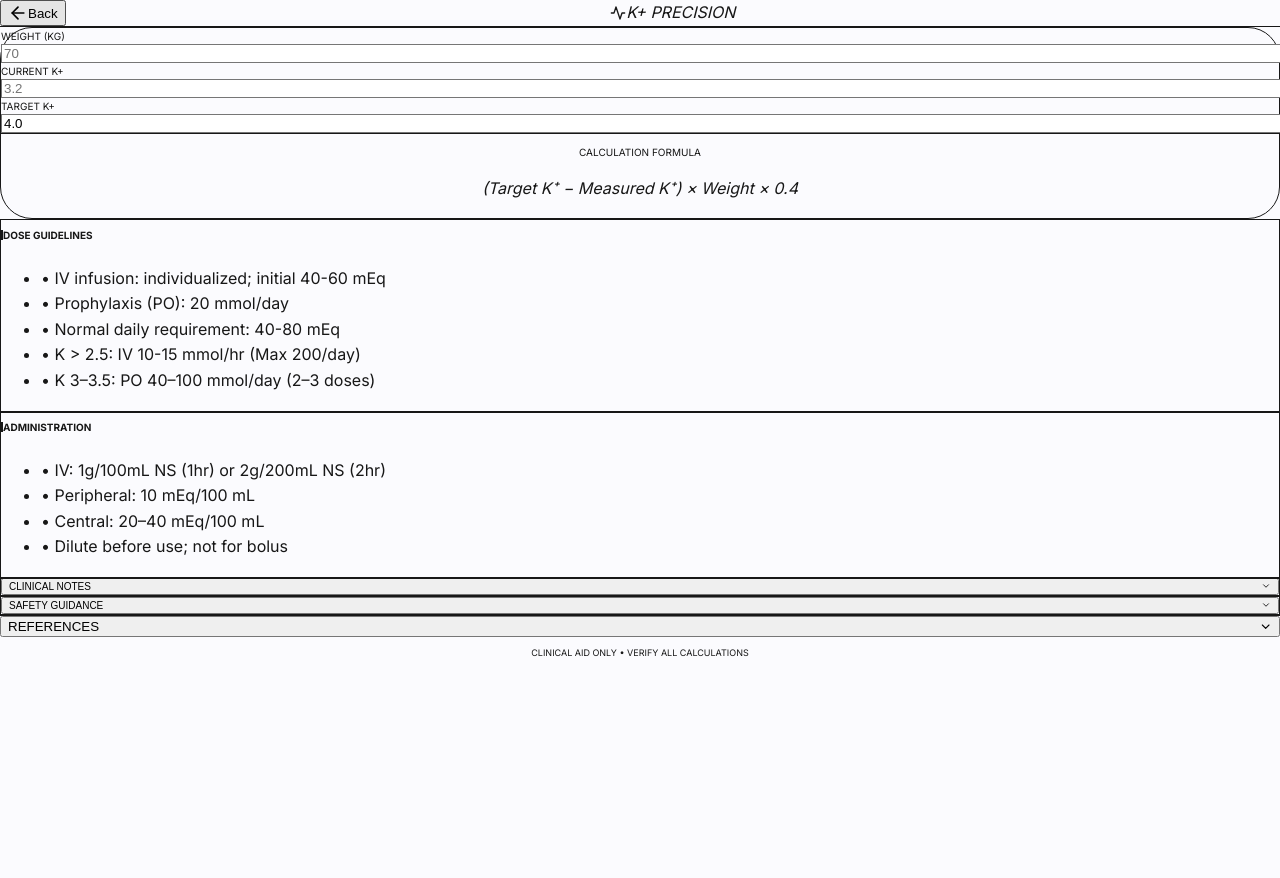
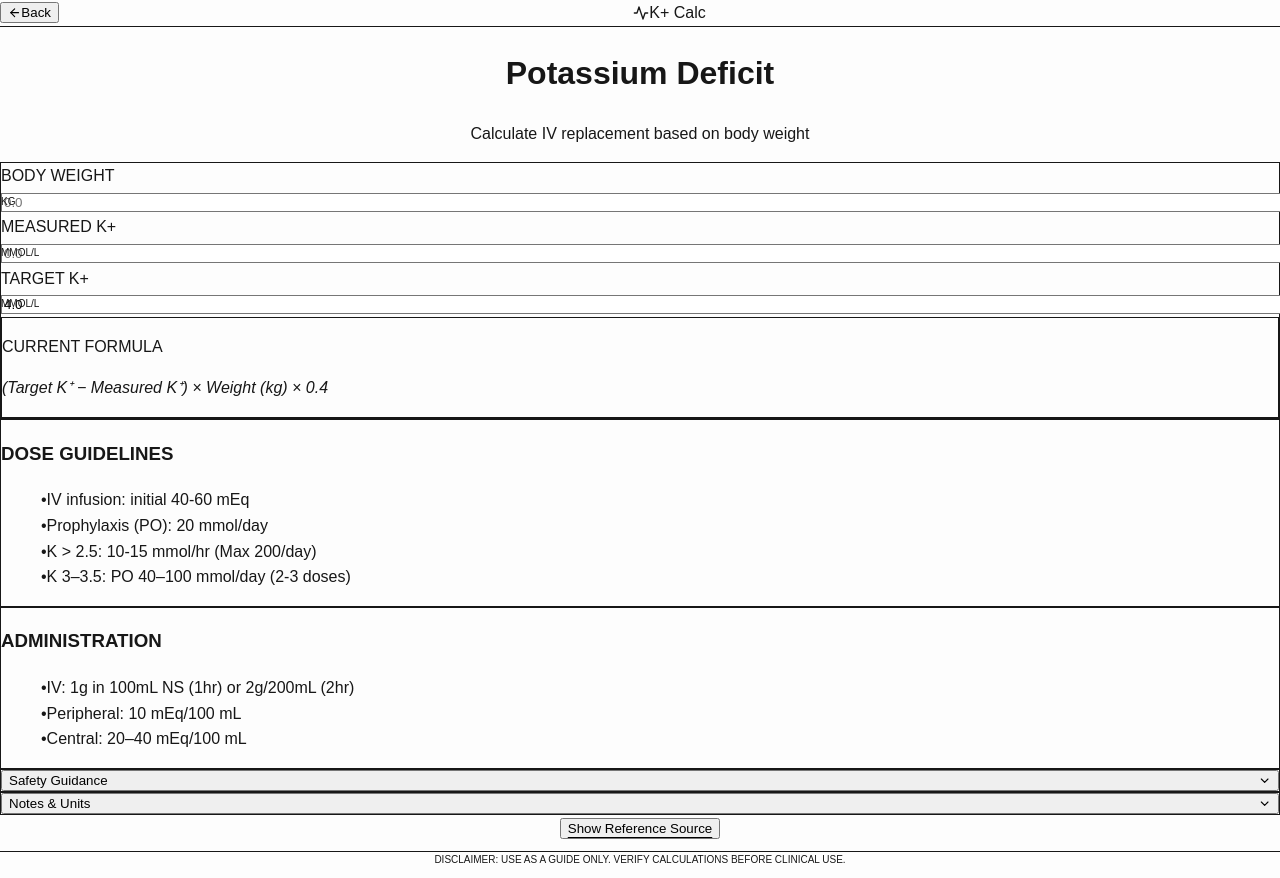
Before and after one commit to Jiahui-hub/HCTM-calculators, a Next.js app: page /calculators/potassium in a window 1280 px wide. Before the commit the page ends 800 px from the top, so only its background shows below. Built offline with nearby package versions, Linux system fonts and the light colour scheme.

Commit message:
update app/calculators/potassium/page.tsx

```diff
--- a/app/calculators/potassium/page.tsx
+++ b/app/calculators/potassium/page.tsx
@@ -11,7 +11,7 @@ export default function PotassiumCalculator() {
   const [targetK, setTargetK] = useState("4.0");
   const [openRef, setOpenRef] = useState(false);
 
-  // --- Logic (Original Content & Logic) ---
+  // --- Logic (KEPT EXACTLY AS PROVIDED) ---
   const deficit = weight && currentK && targetK
       ? (Number(targetK) - Number(currentK)) * Number(weight) * 0.4
       : 0;
@@ -24,192 +24,208 @@ export default function PotassiumCalculator() {
   let suggestedVials = 0;
   if (volumeML > 0) {
     if (volumeML <= 14) suggestedVials = 1;
+    else if (volumeML <= 16) suggestedVials = 2;
+    else if (volumeML <= 20) suggestedVials = 2;
     else if (volumeML <= 24) suggestedVials = 2;
+    else if (volumeML <= 30) suggestedVials = 3;
     else if (volumeML <= 35) suggestedVials = 3;
     else suggestedVials = Math.ceil(volumeML / vialML);
   }
 
-  const k = Number(currentK);
   let potassiumWarning = "";
   let warningColor = "";
+  const k = Number(currentK);
   if (k > 0) {
     if (k < 2.5) {
       potassiumWarning = "Severe hypokalaemia (<2.5 mmol/L). Continuous ECG monitoring required.";
-      warningColor = "bg-red-50 text-red-700 border-red-100";
+      warningColor = "bg-red-50 border-red-200 text-red-800";
     } else if (k < 3.0) {
       potassiumWarning = "Moderate hypokalaemia (2.5–3.0 mmol/L). IV replacement with close monitoring.";
-      warningColor = "bg-orange-50 text-orange-700 border-orange-100";
+      warningColor = "bg-orange-50 border-orange-200 text-orange-800";
     } else if (k < 3.5) {
       potassiumWarning = "Mild hypokalaemia (3.0–3.5 mmol/L). Oral replacement preferred.";
-      warningColor = "bg-amber-50 text-amber-700 border-amber-100";
+      warningColor = "bg-amber-50 border-amber-200 text-amber-800";
     }
   }
 
   return (
-    <div className="min-h-screen bg-[#FBFBFE] text-slate-900 font-sans pb-16">
+    <div className="min-h-screen bg-[#FDFDFD] text-slate-900 font-sans pb-10">
       <style jsx global>{`
-        @import url('https://fonts.googleapis.com/css2?family=Inter:wght@400;600;700;800&display=swap');
-        body { font-family: 'Inter', sans-serif; background-color: #FBFBFE !important; }
-        input::-webkit-outer-spin-button, input::-webkit-inner-spin-button { -webkit-appearance: none; margin: 0; }
+        body { background-color: #FDFDFD !important; }
+        input[type='number']::-webkit-inner-spin-button { display: none; }
       `}</style>
 
-      {/* Header */}
-      <nav className="sticky top-0 z-50 bg-white/80 backdrop-blur-md border-b border-slate-200 px-4 py-4">
+      {/* Modern Header */}
+      <nav className="sticky top-0 z-50 bg-white/90 backdrop-blur-md border-b border-slate-100 px-4 py-4">
         <div className="max-w-3xl mx-auto flex items-center justify-between">
-          <button onClick={() => router.back()} className="flex items-center gap-2 text-indigo-600 font-bold hover:opacity-70 transition-all">
-            <FiArrowLeft size={20} /> <span className="text-sm">Back</span>
+          <button onClick={() => router.back()} className="flex items-center gap-2 text-indigo-600 font-medium hover:opacity-70 transition">
+            <FiArrowLeft /> <span>Back</span>
           </button>
-          <div className="flex items-center gap-2 font-black text-slate-800 uppercase tracking-tighter italic">
-            <FiActivity className="text-indigo-600" /> K+ Precision
+          <div className="flex items-center gap-2 font-bold text-slate-800">
+            <FiActivity className="text-indigo-600" />
+            <span>K+ Calc</span>
           </div>
-          <div className="w-12" />
+          <div className="w-10" />
         </div>
       </nav>
 
-      <main className="max-w-3xl mx-auto px-4 mt-8 space-y-6">
-        {/* Input Card - Perfect Alignment Grid */}
-        <section className="bg-white rounded-[2rem] border border-slate-200 shadow-sm p-6 sm:p-8">
-          <div className="grid grid-cols-1 md:grid-cols-3 gap-4">
-            <InputBox label="Weight (kg)" value={weight} onChange={setWeight} placeholder="70" />
-            <InputBox label="Current K+" value={currentK} onChange={onChange(setCurrentK)} placeholder="3.2" />
-            <InputBox label="Target K+" value={targetK} onChange={onChange(setTargetK)} placeholder="4.0" />
+      <main className="max-w-3xl mx-auto px-4 pt-8 space-y-6">
+        <header className="text-center space-y-2">
+          <h1 className="text-3xl font-extrabold tracking-tight text-slate-900">Potassium Deficit</h1>
+          <p className="text-slate-500 text-sm">Calculate IV replacement based on body weight</p>
+        </header>
+
+        {/* Input Card */}
+        <section className="bg-white rounded-3xl border border-slate-200 shadow-sm p-6 md:p-8">
+          <div className="grid grid-cols-1 md:grid-cols-3 gap-6">
+            <InputGroup label="Body Weight" unit="kg" value={weight} setValue={setWeight} />
+            <InputGroup label="Measured K+" unit="mmol/L" value={currentK} setValue={setCurrentK} />
+            <InputGroup label="Target K+" unit="mmol/L" value={targetK} setValue={setTargetK} />
           </div>
 
-          <div className="mt-6 pt-6 border-t border-slate-100 text-center">
-             <p className="text-[10px] text-slate-400 font-bold uppercase tracking-widest mb-1">Calculation Formula</p>
-             <p className="text-sm text-slate-600 italic font-medium">(Target K⁺ − Measured K⁺) × Weight × 0.4</p>
+          <div className="mt-8 p-4 bg-indigo-50/50 rounded-2xl border border-indigo-100">
+             <p className="text-xs font-semibold text-indigo-900 uppercase tracking-wider mb-1">Current Formula</p>
+             <p className="text-sm text-indigo-700 italic">(Target K⁺ − Measured K⁺) × Weight (kg) × 0.4</p>
           </div>
         </section>
 
-        {/* Warning Section */}
+        {/* Dynamic Warning Alert */}
         {potassiumWarning && (
-          <div className={`flex gap-3 p-4 rounded-2xl border ${warningColor} animate-in fade-in duration-300`}>
+          <div className={`flex gap-3 p-4 rounded-2xl border animate-in fade-in slide-in-from-top-2 ${warningColor}`}>
             <FiAlertCircle className="shrink-0 mt-0.5" />
-            <p className="text-sm font-bold leading-tight">{potassiumWarning}</p>
+            <p className="text-sm font-medium">{potassiumWarning}</p>
           </div>
         )}
 
-        {/* Results Block - Perfectly Centered and Aligned */}
+        {/* Results Card */}
         {deficit > 0 && (
-          <div className="bg-indigo-600 rounded-[2.5rem] p-8 text-white shadow-2xl shadow-indigo-200">
-            <div className="text-center mb-8">
-              <span className="text-indigo-200 text-[10px] font-black uppercase tracking-widest">Total Deficit Required</span>
-              <h2 className="text-6xl font-black tracking-tighter mt-1">{deficit.toFixed(1)}<span className="text-xl font-normal opacity-60 ml-2">mmol</span></h2>
+          <div className="bg-slate-900 rounded-[2.5rem] p-8 text-white shadow-2xl shadow-indigo-200 animate-in zoom-in-95 duration-300">
+            <div className="text-center space-y-1 mb-8">
+              <span className="text-indigo-400 text-xs font-bold uppercase tracking-[0.2em]">Total Deficit</span>
+              <h2 className="text-5xl font-black">{deficit.toFixed(1)} <small className="text-xl font-normal opacity-60">mmol</small></h2>
             </div>
 
-            <div className="grid grid-cols-2 gap-4">
-              <div className="bg-white/10 rounded-2xl p-5 text-center border border-white/10">
-                <p className="text-[10px] font-bold text-indigo-200 uppercase mb-1 tracking-widest">Volume (mL)</p>
-                <p className="text-2xl font-black tabular-nums">{volumeML.toFixed(1)}</p>
+            <div className="grid grid-cols-1 sm:grid-cols-2 gap-4">
+              <div className="bg-white/10 rounded-2xl p-5 border border-white/10 text-center">
+                <p className="text-xs text-indigo-300 font-medium mb-1">Volume (Injecsol K10)</p>
+                <p className="text-2xl font-bold">{volumeML.toFixed(1)} <span className="text-sm font-normal">mL</span></p>
               </div>
-              <div className="bg-white/10 rounded-2xl p-5 text-center border border-white/10">
-                <p className="text-[10px] font-bold text-indigo-200 uppercase mb-1 tracking-widest">Vial(s)</p>
-                <p className="text-2xl font-black tabular-nums">{suggestedVials}</p>
+              <div className="bg-white/10 rounded-2xl p-5 border border-white/10 text-center">
+                <p className="text-xs text-indigo-300 font-medium mb-1">Suggested Vials</p>
+                <p className="text-2xl font-bold">{suggestedVials} <span className="text-sm font-normal">Vial(s)</span></p>
               </div>
             </div>
+
+            {Number(currentK) > 2.5 && (
+              <div className="mt-6 flex items-center justify-center gap-2 text-xs bg-red-500/20 text-red-200 py-2 px-4 rounded-full">
+                <span>⚠ Adjust infusion carefully (K &gt; 2.5)</span>
+              </div>
+            )}
           </div>
         )}
 
-        {/* Info Grid - Same Height Alignment */}
+        {/* Information Grid */}
         <div className="grid md:grid-cols-2 gap-4">
-          <InfoCard title="Dose Guidelines">
-            <ul className="text-xs space-y-3 text-slate-600 font-medium">
-              <li>• IV infusion: individualized; initial 40-60 mEq</li>
-              <li>• Prophylaxis (PO): 20 mmol/day</li>
-              <li>• Normal daily requirement: 40-80 mEq</li>
-              <li>• K &gt; 2.5: IV 10-15 mmol/hr (Max 200/day)</li>
-              <li>• K 3–3.5: PO 40–100 mmol/day (2–3 doses)</li>
+          <DisplayCard title="Dose Guidelines">
+            <ul className="space-y-3 text-sm text-slate-600">
+              <li className="flex gap-2"><span>•</span> <span>IV infusion: initial 40-60 mEq</span></li>
+              <li className="flex gap-2"><span>•</span> <span>Prophylaxis (PO): 20 mmol/day</span></li>
+              <li className="flex gap-2"><span>•</span> <span>K &gt; 2.5: 10-15 mmol/hr (Max 200/day)</span></li>
+              <li className="flex gap-2"><span>•</span> <span>K 3–3.5: PO 40–100 mmol/day (2-3 doses)</span></li>
             </ul>
-          </InfoCard>
+          </DisplayCard>
 
-          <InfoCard title="Administration">
-            <ul className="text-xs space-y-3 text-slate-600 font-medium">
-              <li>• IV: 1g/100mL NS (1hr) or 2g/200mL NS (2hr)</li>
-              <li>• Peripheral: 10 mEq/100 mL</li>
-              <li>• Central: 20–40 mEq/100 mL</li>
-              <li>• Dilute before use; not for bolus</li>
+          <DisplayCard title="Administration">
+            <ul className="space-y-3 text-sm text-slate-600">
+              <li className="flex gap-2"><span>•</span> <span>IV: 1g in 100mL NS (1hr) or 2g/200mL (2hr)</span></li>
+              <li className="flex gap-2"><span>•</span> <span>Peripheral: 10 mEq/100 mL</span></li>
+              <li className="flex gap-2"><span>•</span> <span>Central: 20–40 mEq/100 mL</span></li>
             </ul>
-          </InfoCard>
+          </DisplayCard>
         </div>
 
-        {/* Safety & Notes Accordions */}
-        <div className="space-y-3">
-          <Accordion title="Clinical Notes">
-            <ul className="text-xs space-y-2 text-slate-600 list-disc pl-4 font-medium">
-              <li>1 vial of K10% = 1g KCl (13.41 mmol)</li>
-              <li>Potassium 1 mEq/L = 1 mmol/L</li>
-            </ul>
-          </Accordion>
-
-          <Accordion title="Safety Guidance">
-            <ul className="text-xs space-y-2 text-slate-600 list-disc pl-4 font-medium">
+        {/* Safety & Notes */}
+        <div className="space-y-4">
+          <ExpandableSection title="Safety Guidance">
+             <ul className="space-y-2 text-sm text-slate-600 list-disc pl-4">
                 <li>Check renal & cardiac status before IV replacement</li>
                 <li>Central access for rates &gt; 20 mmol/hr</li>
                 <li>Re-check serum potassium after every 40–60 mmol</li>
                 <li>Correct hypomagnesaemia if present</li>
              </ul>
-          </Accordion>
+          </ExpandableSection>
+
+          <ExpandableSection title="Notes & Units">
+             <ul className="space-y-2 text-sm text-slate-600 list-disc pl-4">
+                <li>1 vial of K10% = 1g KCl (13.41 mmol)</li>
+                <li>Potassium 1 mEq/L = 1 mmol/L</li>
+                <li>Dilute before use; <strong>never bolus</strong></li>
+             </ul>
+          </ExpandableSection>
+
+          <ReferenceSection openRef={openRef} setOpenRef={setOpenRef} />
         </div>
 
-        {/* Footer Reference */}
-        <footer className="pt-10 border-t border-slate-200">
-          <button onClick={() => setOpenRef(!openRef)} className="flex items-center justify-between w-full text-xs font-black text-slate-400 uppercase tracking-widest">
-            References {openRef ? <FiChevronUp /> : <FiChevronDown />}
-          </button>
-          {openRef && (
-            <p className="mt-4 p-4 bg-slate-50 rounded-xl text-[10px] leading-relaxed text-slate-500 italic">
-              Alldredge B.K., Corelli R.L., Ernst M.E., Guglielmo B.J., Jacobson P.A., Kradjan W.A. Koda-Kimble and Young’s Applied Therapeutics. 10th ed. Lippincott; 2013.
+        <p className="text-[10px] text-slate-400 text-center pt-8 border-t border-slate-100 uppercase tracking-widest">
+          Disclaimer: Use as a guide only. Verify calculations before clinical use.
         </p>
-          )}
-          <p className="mt-8 text-[9px] text-slate-300 text-center uppercase tracking-widest font-black">
-            Clinical Aid Only • Verify All Calculations
-          </p>
-        </footer>
       </main>
     </div>
   );
 }
 
-// --- Components with Fixed Alignment ---
+// --- Specialized Helper Components ---
 
-function InputBox({ label, value, onChange, placeholder }: any) {
+function InputGroup({ label, unit, value, setValue }: { label: string; unit: string; value: string; setValue: (v: string) => void }) {
   return (
-    <div className="flex flex-col gap-2 w-full">
-      <label className="text-[10px] font-black text-slate-400 uppercase tracking-wider ml-1">{label}</label>
+    <div className="flex flex-col space-y-2">
+      <label className="text-xs font-bold text-slate-500 uppercase tracking-tight">{label}</label>
+      <div className="relative">
         <input
           type="number"
           value={value}
-        onChange={(e) => onChange(e.target.value)}
-        placeholder={placeholder}
-        className="w-full bg-slate-50 border border-slate-200 rounded-2xl py-4 px-5 font-bold text-lg outline-none focus:bg-white focus:ring-2 focus:ring-indigo-500 transition-all"
+          onChange={(e) => setValue(e.target.value)}
+          className="w-full bg-slate-50 border border-slate-200 rounded-2xl py-4 px-4 font-bold text-lg focus:outline-none focus:ring-2 focus:ring-indigo-500/20 focus:border-indigo-500 transition-all"
+          placeholder="0.0"
         />
+        <span className="absolute right-4 top-1/2 -translate-y-1/2 text-[10px] font-bold text-slate-400 uppercase">{unit}</span>
+      </div>
     </div>
   );
 }
 
-function InfoCard({ title, children }: any) {
+function DisplayCard({ title, children }: { title: string; children: React.ReactNode }) {
   return (
-    <div className="bg-white border border-slate-200 rounded-3xl p-6 shadow-sm flex flex-col h-full">
-      <h3 className="text-[10px] font-black text-slate-800 uppercase tracking-widest mb-4 border-l-2 border-indigo-500 pl-3 leading-none">
-        {title}
-      </h3>
+    <div className="bg-white border border-slate-100 rounded-3xl p-6 shadow-sm">
+      <h3 className="text-sm font-bold text-slate-900 mb-4 uppercase tracking-wider">{title}</h3>
       {children}
     </div>
   );
 }
 
-function Accordion({ title, children }: any) {
-  const [isOpen, setIsOpen] = useState(false);
+function ExpandableSection({ title, children }: { title: string; children: React.ReactNode }) {
+  const [open, setOpen] = useState(false);
   return (
-    <div className="bg-white border border-slate-100 rounded-2xl overflow-hidden shadow-sm">
-      <button onClick={() => setIsOpen(!isOpen)} className="w-full flex items-center justify-between p-4 text-[10px] font-black text-slate-700 uppercase tracking-widest hover:bg-slate-50 transition-all">
-        {title} {isOpen ? <FiChevronUp /> : <FiChevronDown />}
+    <div className="bg-slate-50 border border-slate-100 rounded-2xl overflow-hidden">
+      <button onClick={() => setOpen(!open)} className="w-full flex items-center justify-between p-4 font-bold text-sm text-slate-700">
+        {title} {open ? <FiChevronUp /> : <FiChevronDown />}
       </button>
-      {isOpen && <div className="p-5 pt-0 border-t border-slate-50 animate-in fade-in">{children}</div>}
+      {open && <div className="p-4 pt-0 border-t border-slate-200/50 bg-white">{children}</div>}
     </div>
   );
 }
 
-function onChange(fn: (v: string) => void) {
-  return (val: string) => fn(val);
+function ReferenceSection({ openRef, setOpenRef }: any) {
+  return (
+    <div className="text-center">
+      <button onClick={() => setOpenRef(!openRef)} className="text-xs font-medium text-slate-400 underline underline-offset-4">
+        {openRef ? "Hide Reference" : "Show Reference Source"}
+      </button>
+      {openRef && (
+        <div className="mt-4 p-4 text-[11px] text-slate-500 leading-relaxed bg-slate-50 rounded-xl italic">
+          Alldredge B.K., et al. Koda-Kimble and Young’s Applied Therapeutics. 10th ed. Lippincott; 2013.
+        </div>
+      )}
+    </div>
+  );
 }
```
Lines whose indentation alone changed are shown as unchanged.
